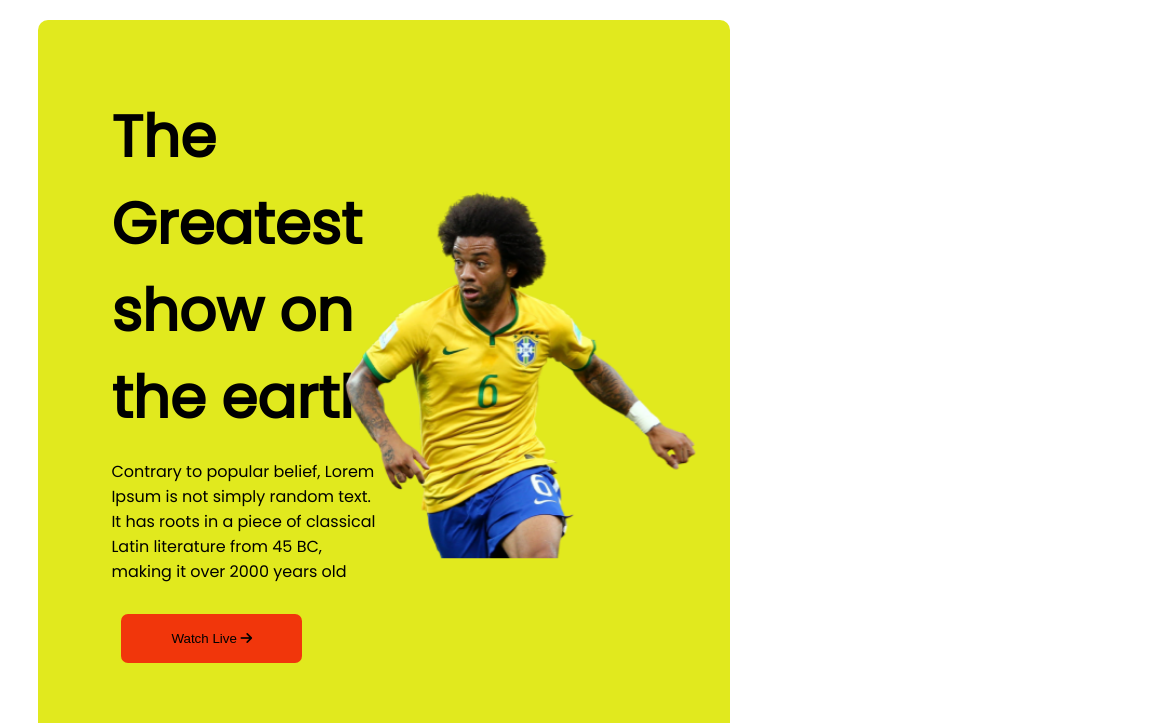
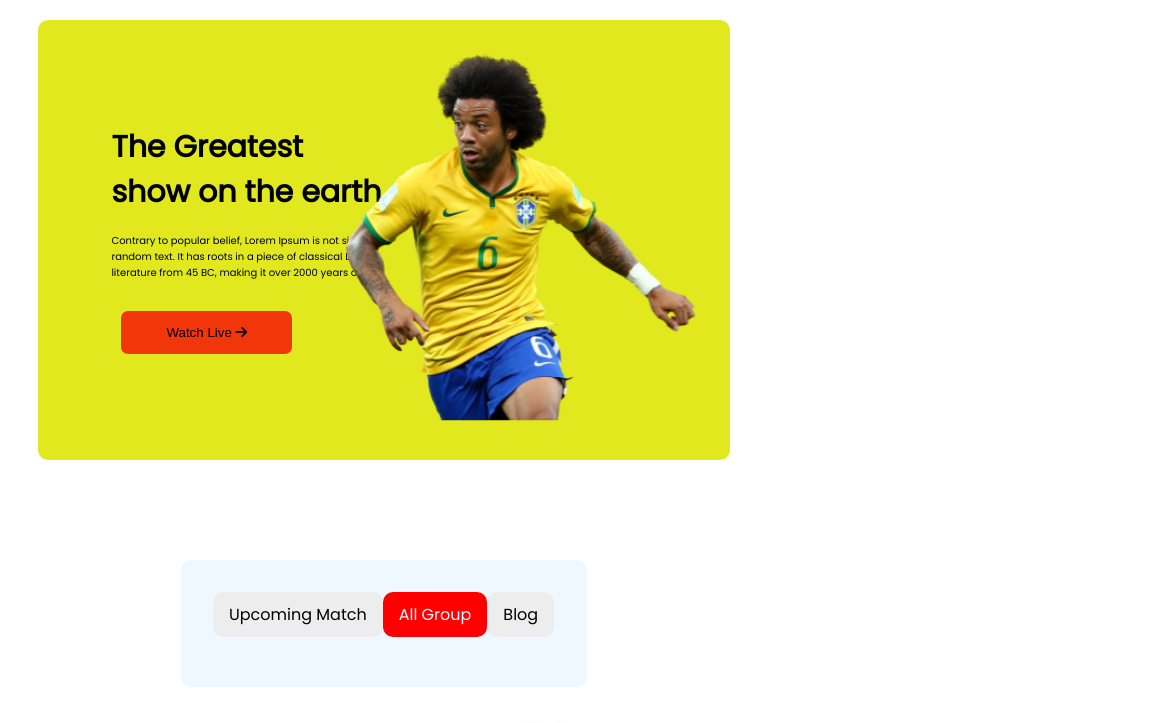
Before and after one commit to ikbal-mondal/IPLt20_assignment_2, a plain HTML site: page AllGroup.html in a window 768 px wide. Shown: the top 723 px of the page, 1152 px wide, since content can reach past the window. Drawn offline with Linux system fonts and the light colour scheme.

Commit message:
last commit

```diff
--- a/AllGroup.html
+++ b/AllGroup.html
@@ -9,6 +9,7 @@
   <script src="https://kit.fontawesome.com/0bff4f04d9.js" crossorigin="anonymous"></script>
   <!-- style.css file -->
   <link rel="stylesheet" href="style.css">
+  <link rel="stylesheet" href="mediaquery.css">
   <title>IPLt20.com</title>
 </head>
 
--- a/mediaquery.css
+++ b/mediaquery.css
@@ -104,6 +104,9 @@
 
 /* footer end  */
 
+
+
+
 /* Medium devices (landscape tablets, max 768px and up ) */
 
 /* banner start */
@@ -120,7 +123,7 @@
     }
 
     .banner_title {
-        font-size: 36px;
+        font-size: 30px;
         line-height: normal;
     }
 
```
Also changed, not shown: UpcomingMatch.html (+1 -0 lines).
